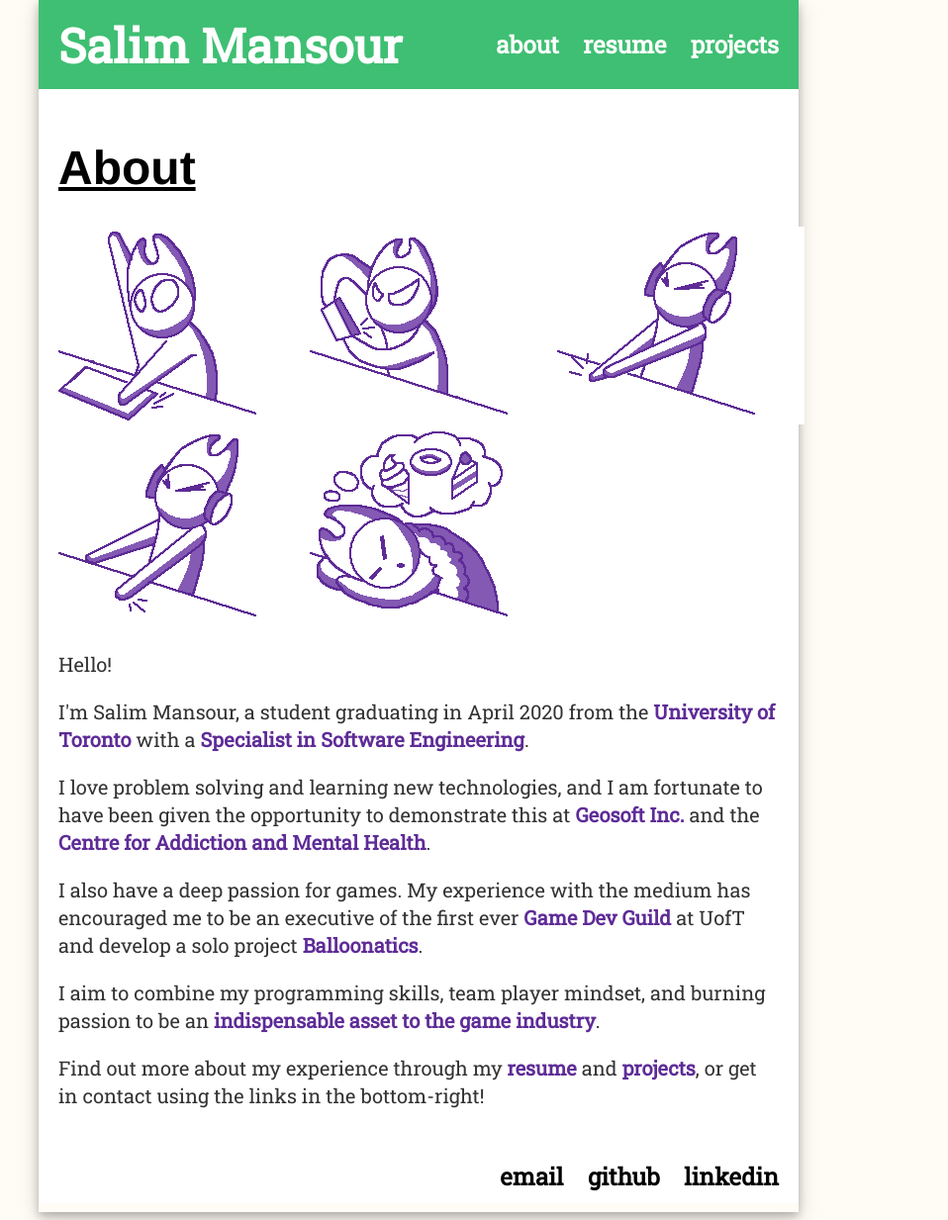
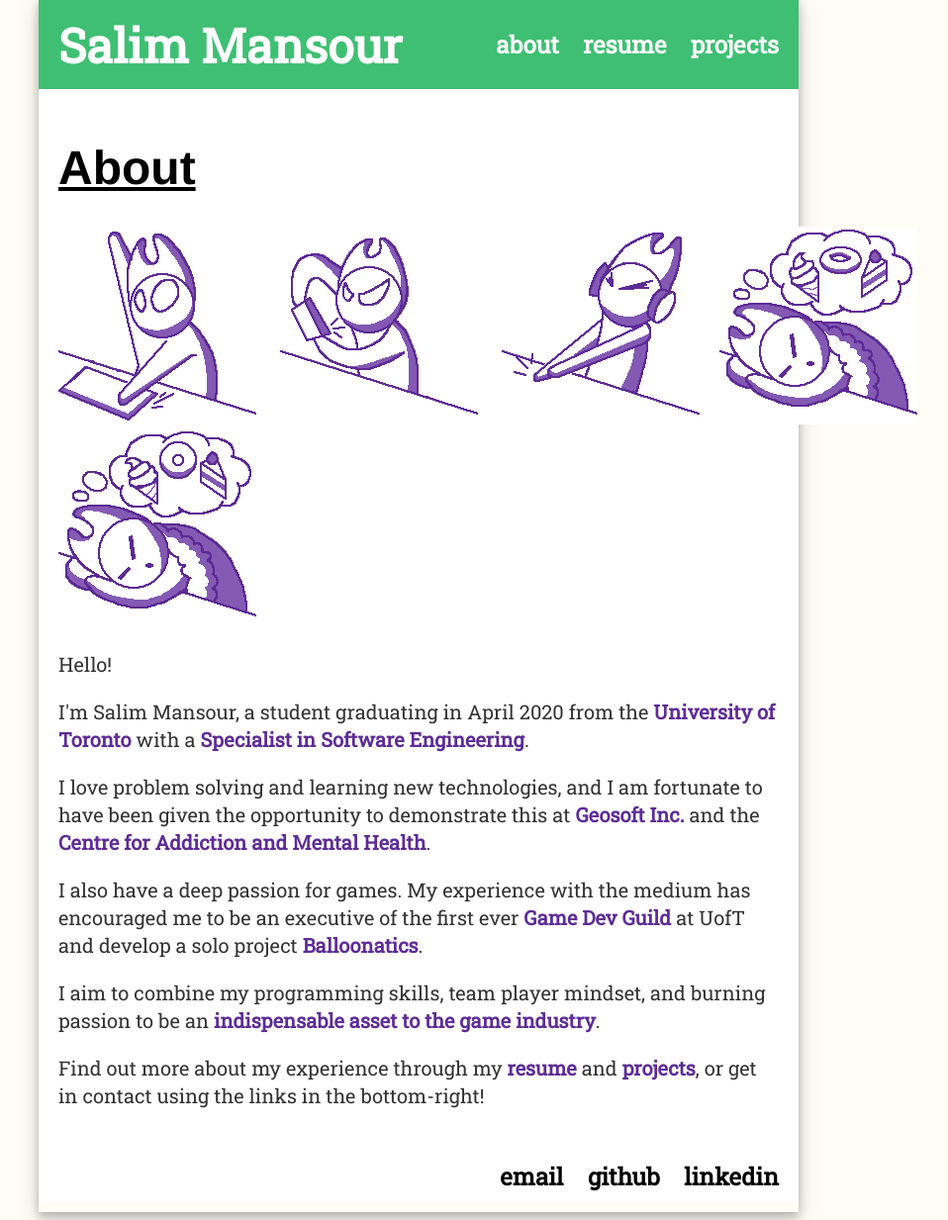
Before and after one commit to slimnsour/slimnsour.github.io, a Jekyll site: the page built from index.html, in a window 1280 px wide. Shown: the whole page at 99% size, without its empty margins (217-1175 px from the left). Built offline with Jekyll 4.4.1, drawn with Linux system fonts in a browser that asks for light colours; nearby versions of some CDN libraries.

Commit message:
Modified all padding to be 20px

```diff
--- a/css/main.css
+++ b/css/main.css
@@ -94,28 +94,14 @@ nav ul li {
 .static {
   position:absolute;
   background: white;
-  padding-right: 50px;
 }
 
 .static:hover {
   opacity:0;
 }
 
-.active {
-  padding-right: 50px;
-}
 
 
-@media only screen and (max-device-width: 640px) {
-.static {
-  position:absolute;
-  background: white;
-  padding-right: 10px;
-}
-  .active {
-    padding-right: 10px;
-  }
-}
 
 a {
     text-decoration: none;
--- a/index.html
+++ b/index.html
@@ -1,13 +1,13 @@
 ---
 layout: default
-title: Salim Mansour | About
+title: Salim Mansour | Game Programming
 ---
   <h1><u>About</u></h1>
 
-    <img class="static"  width="200" src="/images/typing1.png"><img class="active" width="200"  src="/images/typing.gif">
-    <img class="static" width="200" src="/images/gaming1.png"><img class="active" width="200"  src="/images/gaming.gif">
-    <img class="static" width="200" src="/images/music1.png"><img class="active" width="200"  src="/images/music.gif">
-    <img class="static" width="200" src="/images/sleep1.png"><img class="active" width="200"  src="/images/sleep.gif">
+    <img class="static" style="padding-right: 20px"  src="/images/typing1.png"><img class="active"  style="padding-right: 20px" src="/images/typing.gif">
+    <img class="static" style="padding-right: 20px"  src="/images/gaming1.png"><img class="active"  style="padding-right: 20px" src="/images/gaming.gif">
+    <img class="static" style="padding-right: 20px"  src="/images/music1.png"><img class="active"  style="padding-right: 20px" src="/images/music.gif">
+    <img class="static" src="/images/sleep1.png"><img class="active" src="/images/sleep.gif">
       <p>Hello! <br>
 		  <p>I'm Salim Mansour, a student graduating in April 2020 from the <b style="color:#5e2b97">University of
 				Toronto</b> with a <b style="color:#5e2b97">Specialist in Software Engineering</b>.<br>
```
